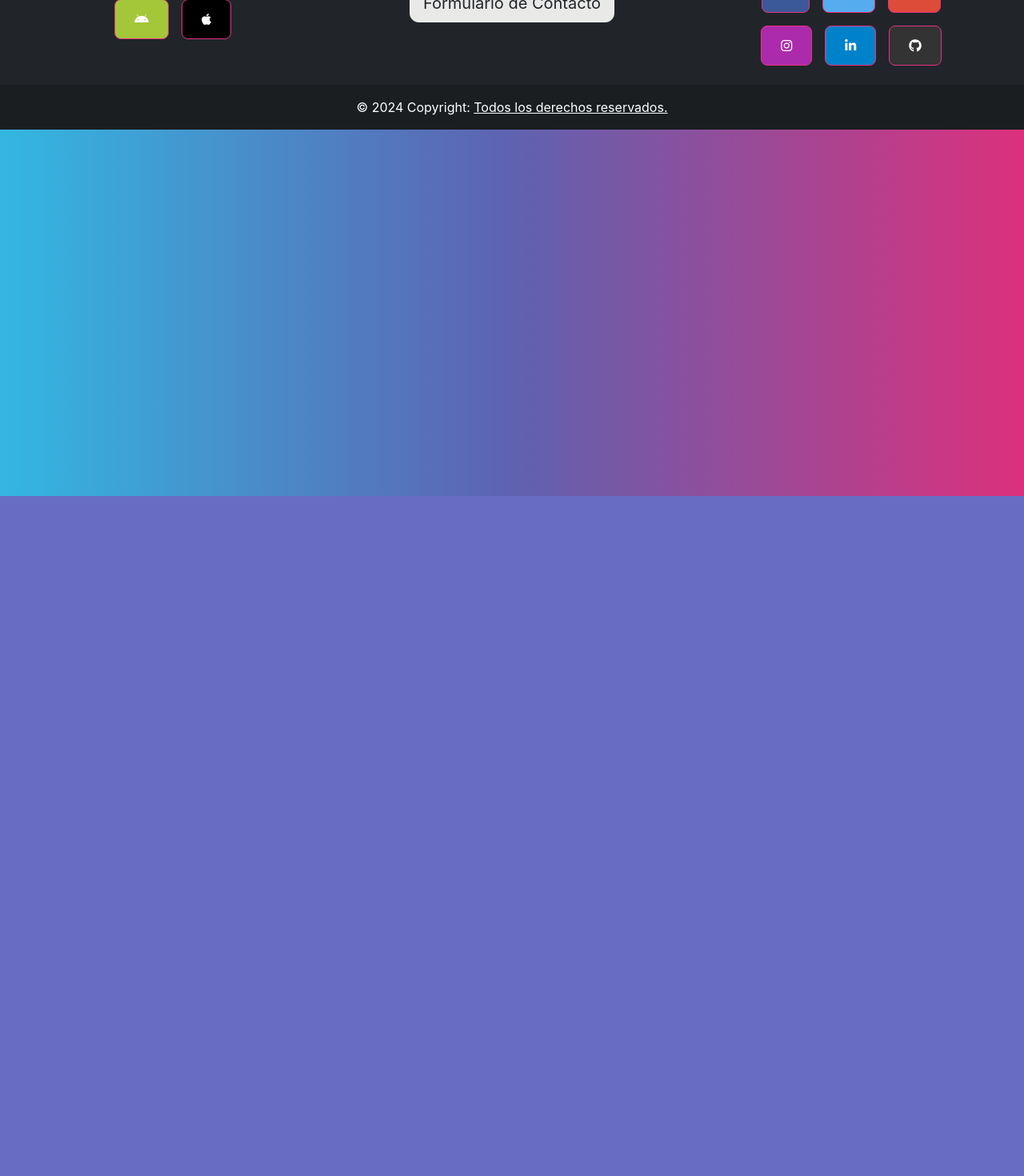
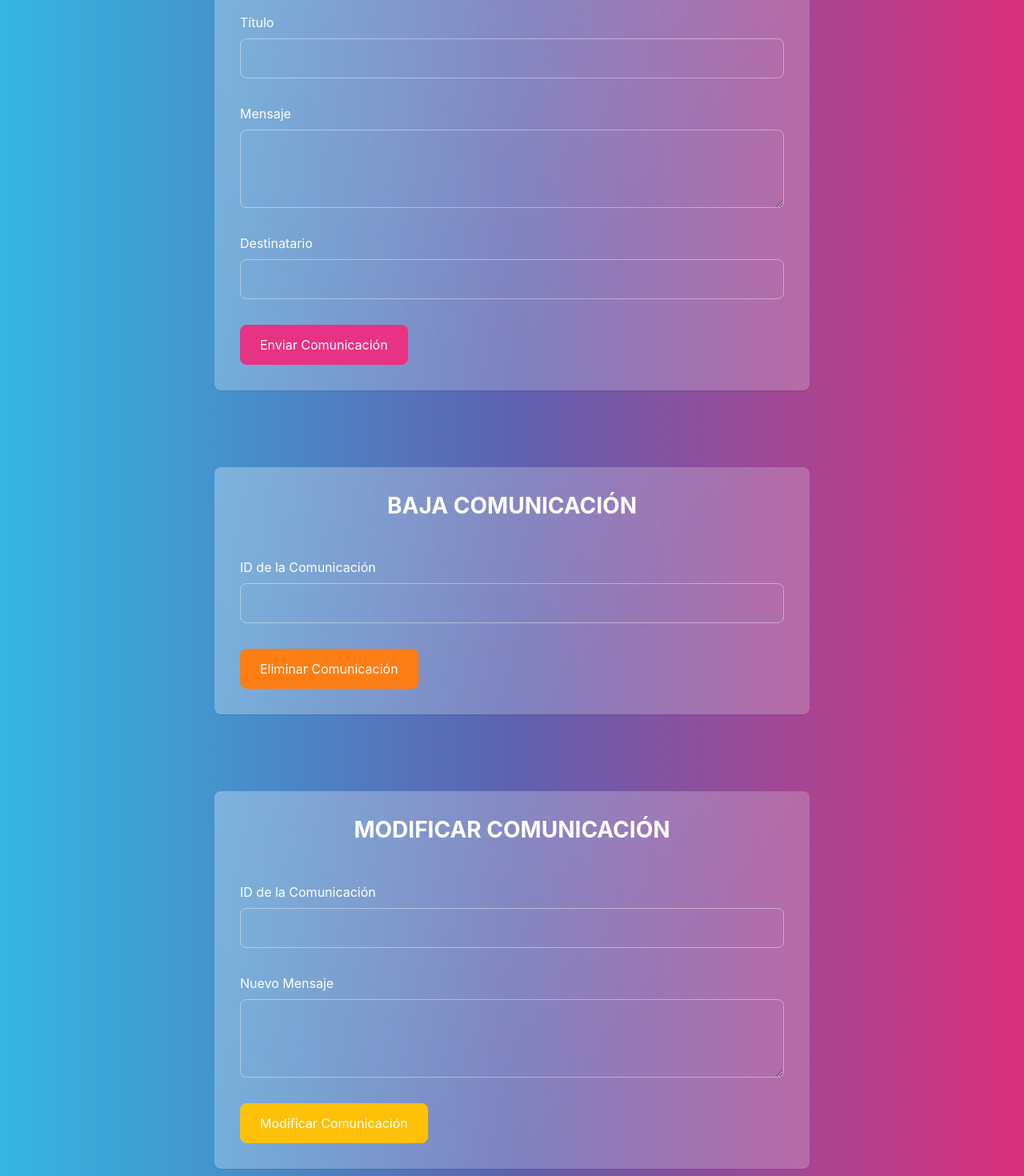
Before and after one commit to seezelop/React-nexoeducativo, a React (Create React App) app: page /ABMComunicaciones in a window 1280 px wide. Shown: the part 180-1650 px from the top of the page at 80% size. Before the commit the page ends 800 px from the top, so only its background shows below. Built offline with nearby package versions, Linux system fonts and the light colour scheme.

Commit message:
Subo ABM Comunicaciones

```diff
--- a/src/App.js
+++ b/src/App.js
@@ -39,8 +39,8 @@ import RealizarPago from './componentes/pages/RealizarPago';
 import EstablecerPrecioCuota from './componentes/pages/EstablecerPrecioCuota';
 import HistorialPagos from './componentes/pages/HistorialPagos';
 import ABMtarea from './componentes/ABM/ABMtarea';
-import ABNNota from './componentes/ABM/ABMNota';
 import ABMNota from './componentes/ABM/ABMNota';
+import ABMComunicaciones from './componentes/ABM/ABMComunicaciones';
 
 
 function App() {
@@ -117,6 +117,7 @@ function App() {
               {/* Rutas para Profesor  */}
               <Route path="/ABMtarea" element={<ABMtarea />} />
               <Route path="/ABMNota" element={<ABMNota />} />
+              <Route path="/ABMComunicaciones" element={<ABMComunicaciones />} />
 
               {/* Ruta para realizar pagos  */}
               <Route path="/EstablecerPrecioCuota" element={<EstablecerPrecioCuota/>} />
--- /dev/null
+++ b/src/componentes/ABM/ABMComunicaciones.js
@@ -0,0 +1,40 @@
+import React from 'react';
+import AltaComunicacion from './AltaComunicacion';
+import BajaComunicacion from './BajaComunicacion';
+import ModificarComunicacion from './ModificarComunicacion';
+
+function ABMComunicaciones() {
+  return (
+    <section className="d-flex flex-column min-vh-100">
+      <div className="container d-flex flex-column justify-content-center align-items-center flex-grow-1">
+
+        {/* Sección Alta Comunicación */}
+        <section className="col-md-8 mb-5">
+          <div className="card shadow-sm p-3">
+            <h3 className="mb-4 text-center">ALTA COMUNICACIÓN</h3>
+            <AltaComunicacion />
+          </div>
+        </section>
+
+        {/* Sección Baja Comunicación */}
+        <section className="col-md-8 mb-5">
+          <div className="card shadow-sm p-3">
+            <h3 className="mb-4 text-center">BAJA COMUNICACIÓN</h3>
+            <BajaComunicacion />
+          </div>
+        </section>
+
+        {/* Sección Modificar Comunicación */}
+        <section className="col-md-8 mb-5">
+          <div className="card shadow-sm p-3">
+            <h3 className="mb-4 text-center">MODIFICAR COMUNICACIÓN</h3>
+            <ModificarComunicacion />
+          </div>
+        </section>
+
+      </div>
+    </section>
+  );
+}
+
+export default ABMComunicaciones;
--- /dev/null
+++ b/src/componentes/ABM/AltaComunicacion.js
@@ -0,0 +1,71 @@
+import React, { useState } from 'react';
+import axios from 'axios';
+
+function AltaComunicacion() {
+  const [titulo, setTitulo] = useState('');
+  const [mensaje, setMensaje] = useState('');
+  const [destinatario, setDestinatario] = useState('');
+  const [respuesta, setRespuesta] = useState('');
+
+  const manejarEnvio = async (e) => {
+    e.preventDefault();
+
+    try {
+      await axios.post('http://localhost:8080/api/comunicaciones/alta', {
+        titulo,
+        mensaje,
+        destinatario
+      });
+
+      setRespuesta('Comunicación enviada exitosamente.');
+      setTitulo('');
+      setMensaje('');
+      setDestinatario('');
+    } catch (error) {
+      setRespuesta('Error al enviar la comunicación.');
+    }
+  };
+
+  return (
+    <form onSubmit={manejarEnvio}>
+      <div className="mb-3">
+        <label className="form-label">Título</label>
+        <input
+          type="text"
+          className="form-control"
+          value={titulo}
+          onChange={(e) => setTitulo(e.target.value)}
+          required
+        />
+      </div>
+
+      <div className="mb-3">
+        <label className="form-label">Mensaje</label>
+        <textarea
+          className="form-control"
+          value={mensaje}
+          onChange={(e) => setMensaje(e.target.value)}
+          rows="3"
+          required
+        />
+      </div>
+
+      <div className="mb-3">
+        <label className="form-label">Destinatario</label>
+        <input
+          type="text"
+          className="form-control"
+          value={destinatario}
+          onChange={(e) => setDestinatario(e.target.value)}
+          required
+        />
+      </div>
+
+      <button type="submit" className="btn btn-primary">Enviar Comunicación</button>
+
+      {respuesta && <div className="alert alert-info mt-3">{respuesta}</div>}
+    </form>
+  );
+}
+
+export default AltaComunicacion;
--- /dev/null
+++ b/src/componentes/ABM/BajaComunicacion.js
@@ -0,0 +1,40 @@
+import React, { useState } from 'react';
+import axios from 'axios';
+
+function BajaComunicacion() {
+  const [comunicacionId, setComunicacionId] = useState('');
+  const [respuesta, setRespuesta] = useState('');
+
+  const manejarBaja = async (e) => {
+    e.preventDefault();
+
+    try {
+      await axios.delete(`http://localhost:8080/api/comunicaciones/baja/${comunicacionId}`);
+      setRespuesta('Comunicación eliminada correctamente.');
+      setComunicacionId('');
+    } catch (error) {
+      setRespuesta('Error al eliminar la comunicación.');
+    }
+  };
+
+  return (
+    <form onSubmit={manejarBaja}>
+      <div className="mb-3">
+        <label className="form-label">ID de la Comunicación</label>
+        <input
+          type="text"
+          className="form-control"
+          value={comunicacionId}
+          onChange={(e) => setComunicacionId(e.target.value)}
+          required
+        />
+      </div>
+
+      <button type="submit" className="btn btn-danger">Eliminar Comunicación</button>
+
+      {respuesta && <div className="alert alert-info mt-3">{respuesta}</div>}
+    </form>
+  );
+}
+
+export default BajaComunicacion;
--- /dev/null
+++ b/src/componentes/ABM/ModificarComunicacion.js
@@ -0,0 +1,56 @@
+import React, { useState } from 'react';
+import axios from 'axios';
+
+function ModificarComunicacion() {
+  const [comunicacionId, setComunicacionId] = useState('');
+  const [nuevoMensaje, setNuevoMensaje] = useState('');
+  const [respuesta, setRespuesta] = useState('');
+
+  const manejarModificacion = async (e) => {
+    e.preventDefault();
+
+    try {
+      await axios.put(`http://localhost:8080/api/comunicaciones/modificar/${comunicacionId}`, {
+        mensaje: nuevoMensaje
+      });
+
+      setRespuesta('Comunicación modificada correctamente.');
+      setComunicacionId('');
+      setNuevoMensaje('');
+    } catch (error) {
+      setRespuesta('Error al modificar la comunicación.');
+    }
+  };
+
+  return (
+    <form onSubmit={manejarModificacion}>
+      <div className="mb-3">
+        <label className="form-label">ID de la Comunicación</label>
+        <input
+          type="text"
+          className="form-control"
+          value={comunicacionId}
+          onChange={(e) => setComunicacionId(e.target.value)}
+          required
+        />
+      </div>
+
+      <div className="mb-3">
+        <label className="form-label">Nuevo Mensaje</label>
+        <textarea
+          className="form-control"
+          value={nuevoMensaje}
+          onChange={(e) => setNuevoMensaje(e.target.value)}
+          rows="3"
+          required
+        />
+      </div>
+
+      <button type="submit" className="btn btn-warning">Modificar Comunicación</button>
+
+      {respuesta && <div className="alert alert-info mt-3">{respuesta}</div>}
+    </form>
+  );
+}
+
+export default ModificarComunicacion;
```
